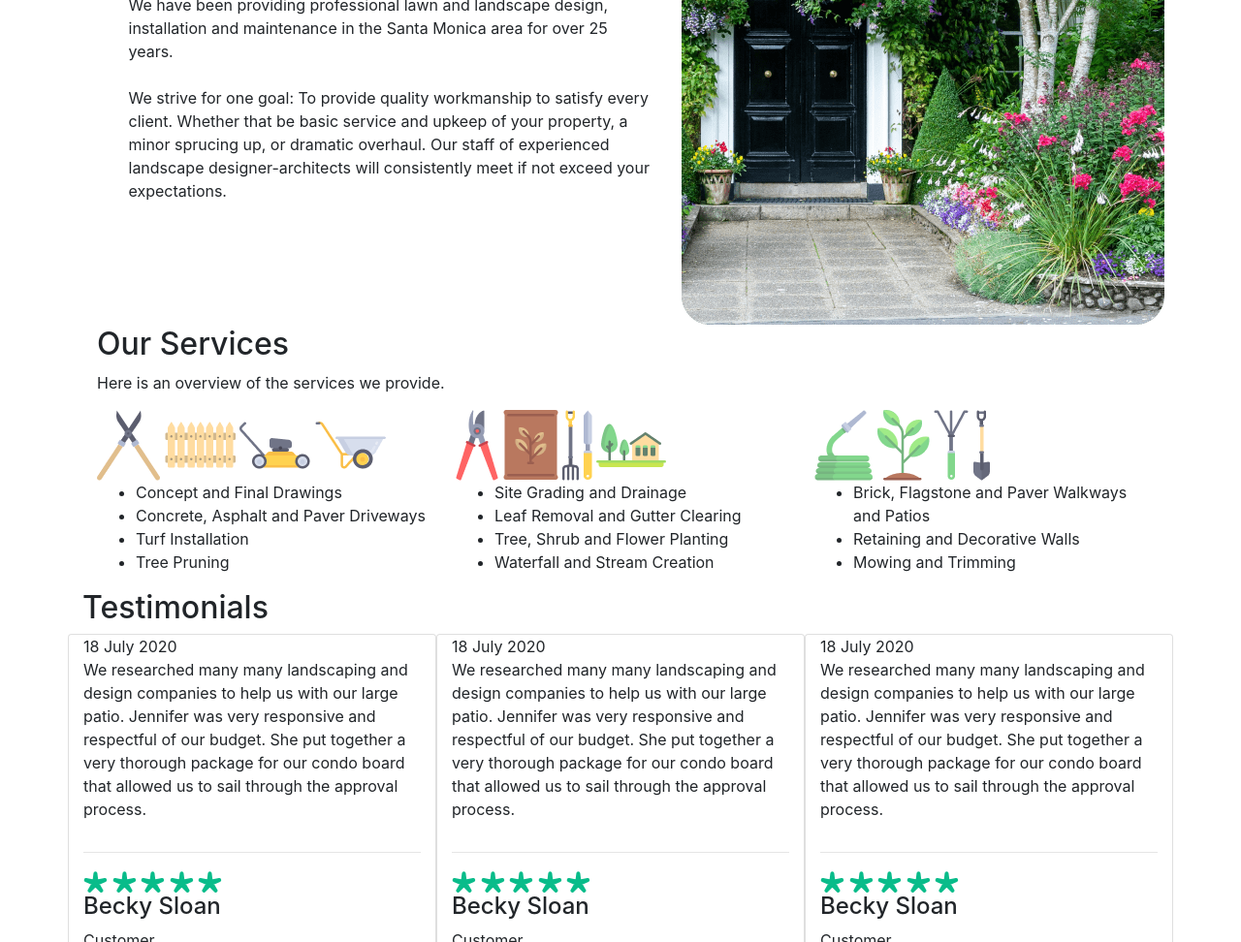
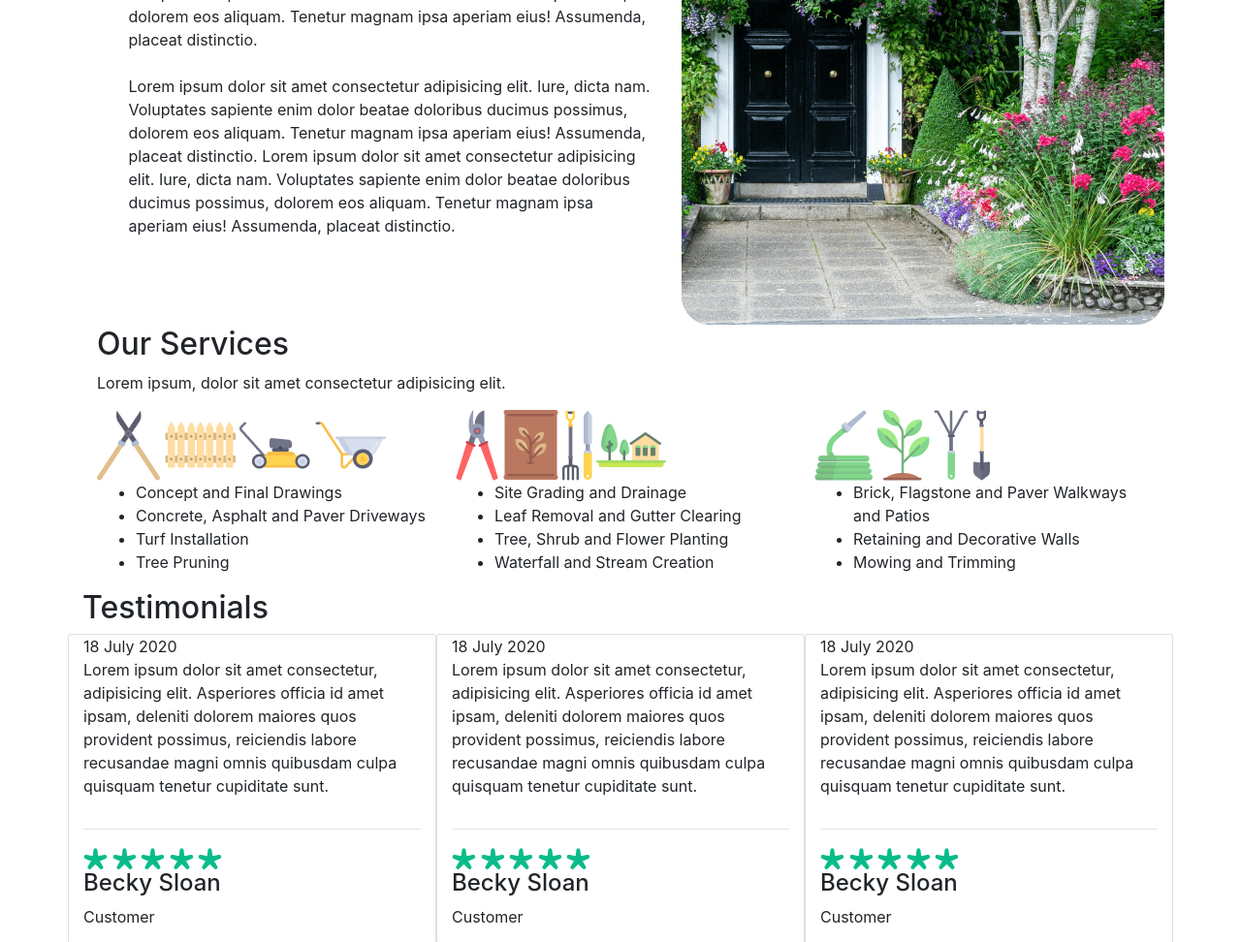
Before and after one commit to dellyn/Landscaping, a website: page src/index.html in a window 1280 px wide. Shown: the part 450-1422 px from the top of the page at 97% size. Drawn offline with nearby package versions, Linux system fonts and the light colour scheme; files whose address does not match are found by name.

Commit message:
completed commit

```diff
--- a/src/index.html
+++ b/src/index.html
@@ -51,7 +51,7 @@
           <div class="col-12 col-xl-5 col-lg-6 col-md-8 col-sm-10 ">
             <div class="block">
               <h2 class="block-title">Ocean Beach Landscaping</h2>
-              <p class="block-paragraph">Serving Santa Monica, CA</p>
+              <p class="block-paragraph">Sydney, CA</p>
               <div class="block-lay">
                 <a href="#" class="block-lay-btn btn">Get Quote</a>
                 <a href="#" class="block-lay-btn-online">Pay Online</a>
@@ -68,14 +68,10 @@
           <div class="col-lg-6 col-md-6 col-12">
             <h2 class="story-title">Our Story</h2>
             <p class="story-paragraph">
-              We have been providing professional lawn and landscape design,
-              installation and maintenance in the Santa Monica area for over 25
-              years. <br /><br />
-              We strive for one goal: To provide quality workmanship to satisfy
-              every client. Whether that be basic service and upkeep of your
-              property, a minor sprucing up, or dramatic overhaul. Our staff of
-              experienced landscape designer-architects will consistently meet
-              if not exceed your expectations.
+              Lorem ipsum dolor sit amet consectetur adipisicing elit. Iure, dicta nam. Voluptates sapiente enim dolor beatae doloribus ducimus possimus, dolorem eos aliquam.
+              Tenetur magnam ipsa aperiam eius! Assumenda, placeat distinctio. <br><br>
+              Lorem ipsum dolor sit amet consectetur adipisicing elit. Iure, dicta nam. Voluptates sapiente enim dolor beatae doloribus ducimus possimus, dolorem eos aliquam. Tenetur magnam ipsa aperiam eius! Assumenda, placeat distinctio.
+              Lorem ipsum dolor sit amet consectetur adipisicing elit. Iure, dicta nam. Voluptates sapiente enim dolor beatae doloribus ducimus possimus, dolorem eos aliquam. Tenetur magnam ipsa aperiam eius! Assumenda, placeat distinctio.
             </p>
           </div>
           <div class="col-md-5 col-sm-8 col-11 story-illustration">
@@ -100,7 +96,7 @@
             <div class="row">
               <div class="col-12">
                 <p class="service-paragraph">
-              Here is an overview of the services we provide.
+              Lorem ipsum, dolor sit amet consectetur adipisicing elit.
             </p>
               </div>
             </div>
@@ -166,11 +162,7 @@
           <div class="col-xl-4 col-md-8 col-11 card card-white">
             <span class="card-date">18 July 2020</span>
             <p class="card-paragraph">
-              We researched many many landscaping and design companies to help
-              us with our large patio. Jennifer was very responsive and
-              respectful of our budget. She put together a very thorough package
-              for our condo board that allowed us to sail through the approval
-              process.
+              Lorem ipsum dolor sit amet consectetur, adipisicing elit. Asperiores officia id amet ipsam, deleniti dolorem maiores quos provident possimus, reiciendis labore recusandae magni omnis quibusdam culpa quisquam tenetur cupiditate sunt.
             </p>
             <hr />
             <div class="card-stars">
@@ -186,11 +178,7 @@
           <div class="col-xl-4 col-md-8 col-11 card card-black">
             <span class="card-date"> 18 July 2020 </span>
             <p class="card-paragraph">
-              We researched many many landscaping and design companies to help
-              us with our large patio. Jennifer was very responsive and
-              respectful of our budget. She put together a very thorough package
-              for our condo board that allowed us to sail through the approval
-              process.
+                Lorem ipsum dolor sit amet consectetur, adipisicing elit. Asperiores officia id amet ipsam, deleniti dolorem maiores quos provident possimus, reiciendis labore recusandae magni omnis quibusdam culpa quisquam tenetur cupiditate sunt.
             </p>
             <hr />
             <div class="card-stars">
@@ -206,11 +194,7 @@
           <div class="col-xl-4 col-md-8 col-11 card card-white card-last">
             <span class="card-date"> 18 July 2020 </span>
             <p class="card-paragraph">
-              We researched many many landscaping and design companies to help
-              us with our large patio. Jennifer was very responsive and
-              respectful of our budget. She put together a very thorough package
-              for our condo board that allowed us to sail through the approval
-              process.
+                Lorem ipsum dolor sit amet consectetur, adipisicing elit. Asperiores officia id amet ipsam, deleniti dolorem maiores quos provident possimus, reiciendis labore recusandae magni omnis quibusdam culpa quisquam tenetur cupiditate sunt.
             </p>
             <hr />
             <div class="card-stars">
@@ -324,8 +308,9 @@
         </div>
         <div class="row">
           <div class="col-12">
-          <p class="contact-paragraph m-auto text-center">Please tell us about your next project and we will let you know what we can do to help you.</p>
-
+          <p class="contact-paragraph m-auto text-center">
+            Lorem ipsum dolor sit amet consectetur adipisicing elit
+          </p>
           </div>
         </div>
         <div class="row justify-content-center">
@@ -454,13 +439,13 @@
                   class="location"
                 />
                 <p>
-                  100 Santa Monica Blvd <br />
-                  Santa Monica, CA 90403
+                  100 Rest Blvd <br />
+                  Sydney, CA 90403
                 </p>
               </address>
               <div class="footer-info-contacts d-flex">
                 <img src="assets/img/elem.svg" alt="phone" class="phone-img" />
-                <a href="tel:(310)555-1212">(310) 555-1212</a>
+                <a href="tel:(310)555-1212">(310) 555-555</a>
               </div>
             </div>
           </div>
```
Also changed, not shown: dist/assets/css/app.css, dist/index.html.
